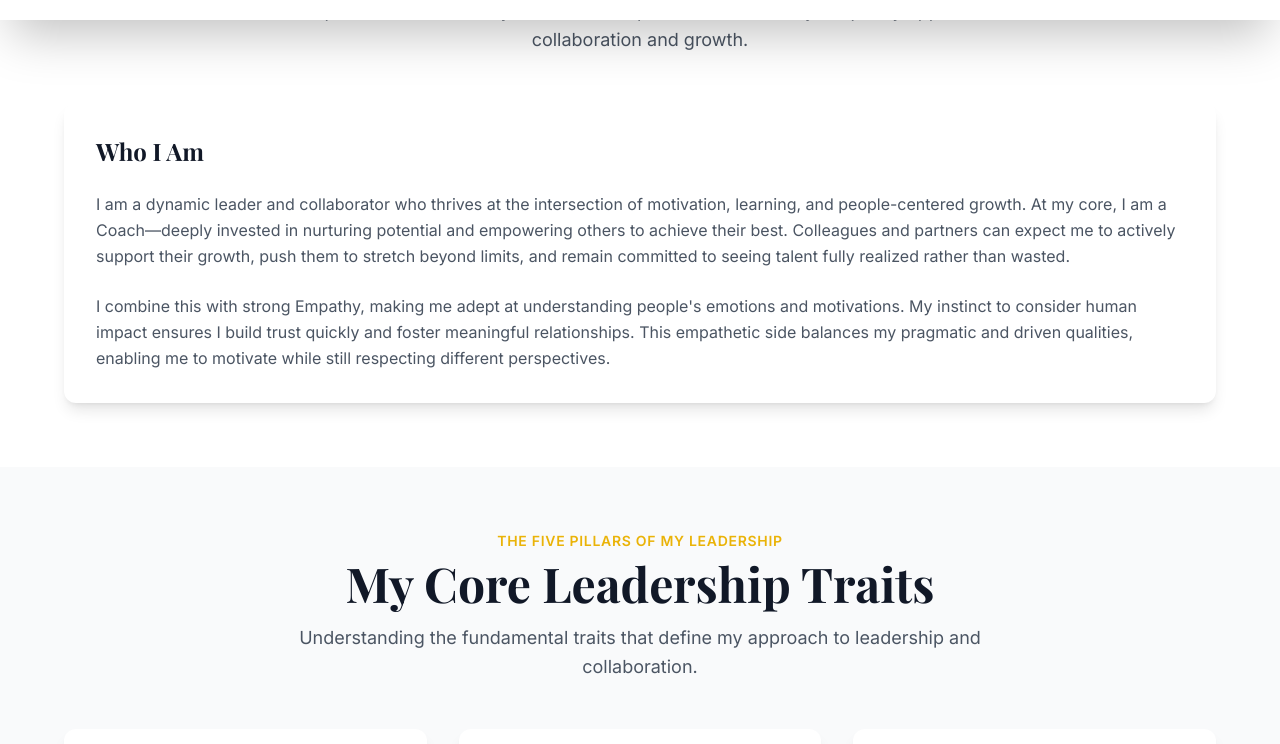
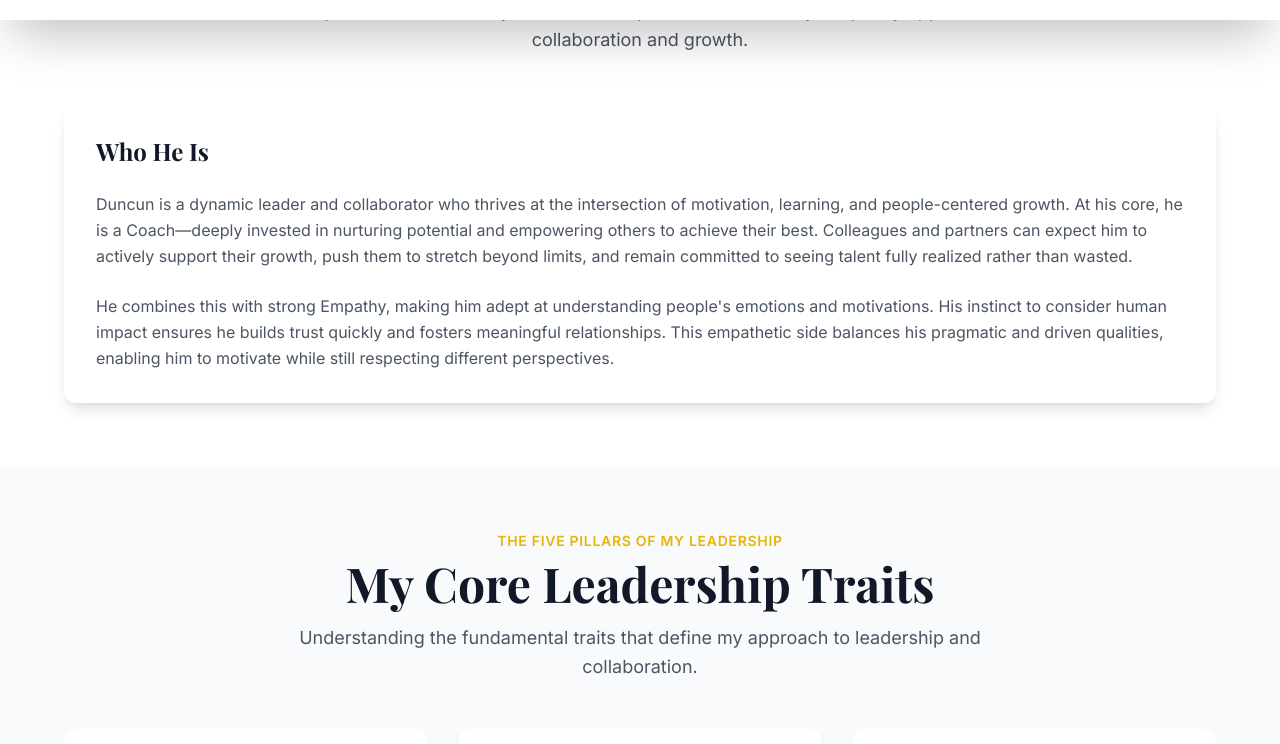
Before and after one commit to etiditalex/duncun, a Next.js app: page /autobiography in a window 1280 px wide. Shown: the part 780-1524 px from the top of the page. Built offline with nearby package versions, Linux system fonts and the light colour scheme; no server answers; a web font is replaced by a local one.

Commit message:
Update autobiography and home page to use third person (he) instead of first person (I)

```diff
--- a/app/autobiography/page.tsx
+++ b/app/autobiography/page.tsx
@@ -188,17 +188,17 @@ export default function Autobiography() {
 
           <div className="mt-12 space-y-8">
             <div className="bg-white rounded-xl p-8 shadow-lg">
-              <h3 className="text-2xl font-heading font-bold text-gray-900 mb-6">Who I Am</h3>
+              <h3 className="text-2xl font-heading font-bold text-gray-900 mb-6">Who He Is</h3>
               <p className="text-gray-600 leading-relaxed mb-6">
-                I am a dynamic leader and collaborator who thrives at the intersection of motivation, learning, and people-centered growth.
-                At my core, I am a Coach—deeply invested in nurturing potential and empowering others to achieve their best.
-                Colleagues and partners can expect me to actively support their growth, push them to stretch beyond limits,
+                Duncun is a dynamic leader and collaborator who thrives at the intersection of motivation, learning, and people-centered growth.
+                At his core, he is a Coach—deeply invested in nurturing potential and empowering others to achieve their best.
+                Colleagues and partners can expect him to actively support their growth, push them to stretch beyond limits,
                 and remain committed to seeing talent fully realized rather than wasted.
               </p>
               <p className="text-gray-600 leading-relaxed">
-                I combine this with strong Empathy, making me adept at understanding people's emotions and motivations.
-                My instinct to consider human impact ensures I build trust quickly and foster meaningful relationships.
-                This empathetic side balances my pragmatic and driven qualities, enabling me to motivate while still respecting different perspectives.
+                He combines this with strong Empathy, making him adept at understanding people's emotions and motivations.
+                His instinct to consider human impact ensures he builds trust quickly and fosters meaningful relationships.
+                This empathetic side balances his pragmatic and driven qualities, enabling him to motivate while still respecting different perspectives.
               </p>
             </div>
           </div>
@@ -304,22 +304,22 @@ export default function Autobiography() {
             <div className="bg-gradient-to-br from-purple-500 to-purple-600 rounded-2xl p-8 text-white">
               <h3 className="text-2xl font-heading font-bold mb-4">Self-Believer</h3>
               <p className="text-lg leading-relaxed mb-4">
-                I am independent and decisive, with a strong internal compass that drives my confidence.
-                I rarely hesitate when conviction strikes, inspiring others through my certainty.
+                He is independent and decisive, with a strong internal compass that drives his confidence.
+                He rarely hesitates when conviction strikes, inspiring others through his certainty.
               </p>
               <p className="text-lg leading-relaxed">
-                However, this self-assurance can sometimes make me resistant to external control or prescriptive approaches—I value autonomy and thrive when given room to act on my vision.
+                However, this self-assurance can sometimes make him resistant to external control or prescriptive approaches—he values autonomy and thrives when given room to act on his vision.
               </p>
             </div>
 
             <div className="bg-gradient-to-br from-yellow-500 to-yellow-600 rounded-2xl p-8 text-white">
               <h3 className="text-2xl font-heading font-bold mb-4">Philomath</h3>
               <p className="text-lg leading-relaxed mb-4">
-                I am a lifelong learner with a genuine curiosity for ideas, systems, and innovations.
-                I explore widely, seeking knowledge that sharpens my perspective and enriches my leadership.
+                He is a lifelong learner with a genuine curiosity for ideas, systems, and innovations.
+                He explores widely, seeking knowledge that sharpens his perspective and enriches his leadership.
               </p>
               <p className="text-lg leading-relaxed">
-                Partners and colleagues can expect me to bring depth, new insights, and a hunger for continuous growth into every engagement.
+                Partners and colleagues can expect him to bring depth, new insights, and a hunger for continuous growth into every engagement.
               </p>
             </div>
           </div>
@@ -343,9 +343,9 @@ export default function Autobiography() {
 
               <div className="space-y-6">
                 <p className="text-gray-600 leading-relaxed text-lg">
-                  I create momentum where others may hesitate and thrive in environments that require fresh starts,
-                  bold initiatives, or turning ideas into tangible outcomes. My challenge, however, lies in patience;
-                  I dislike delays and may find prolonged processes or "wasted time" frustrating.
+                  He creates momentum where others may hesitate and thrives in environments that require fresh starts,
+                  bold initiatives, or turning ideas into tangible outcomes. His challenge, however, lies in patience;
+                  he dislikes delays and may find prolonged processes or "wasted time" frustrating.
                 </p>
 
                 <div className="grid grid-cols-1 md:grid-cols-2 gap-6 mt-8">
@@ -381,7 +381,7 @@ export default function Autobiography() {
           <div className="bg-gradient-to-r from-primary-500 to-primary-600 rounded-2xl p-8 text-center text-white">
             <h3 className="text-2xl font-heading font-bold mb-4">Ready to Collaborate?</h3>
             <p className="text-lg mb-6">
-              I bring both the drive to act and the sensitivity to connect, making me a partner who inspires confidence while keeping humanity at the center of progress.
+              He brings both the drive to act and the sensitivity to connect, making him a partner who inspires confidence while keeping humanity at the center of progress.
             </p>
             <div className="flex flex-col sm:flex-row gap-4 justify-center">
               <a href="/contact" className="bg-white text-primary-600 px-6 py-3 rounded-lg font-medium hover:bg-gray-100 transition-colors">
--- a/app/page.tsx
+++ b/app/page.tsx
@@ -142,13 +142,13 @@ export default function Home() {
 
               <div className="mt-8 space-y-4">
                 <p className="text-gray-600 leading-relaxed">
-                  I am a dynamic leader and collaborator who thrives at the intersection of motivation, learning, and people-centered growth.
-                  At my core, I am a Coach—deeply invested in nurturing potential and empowering others to achieve their best.
+                  Duncun is a dynamic leader and collaborator who thrives at the intersection of motivation, learning, and people-centered growth.
+                  At his core, he is a Coach—deeply invested in nurturing potential and empowering others to achieve their best.
                 </p>
 
                 <p className="text-gray-600 leading-relaxed">
-                  I combine strong Empathy with decisive leadership, making me adept at understanding people's emotions while maintaining
-                  the confidence to act on my vision. As a Self-Believer, Philomath, and natural Catalyst, I bring energy, clarity,
+                  He combines strong Empathy with decisive leadership, making him adept at understanding people's emotions while maintaining
+                  the confidence to act on his vision. As a Self-Believer, Philomath, and natural Catalyst, he brings energy, clarity,
                   and a people-first mindset to every engagement.
                 </p>
 
```
